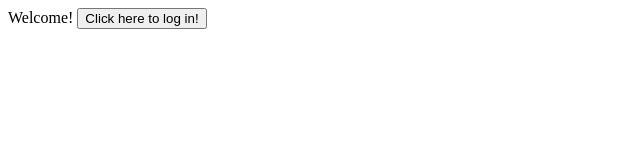
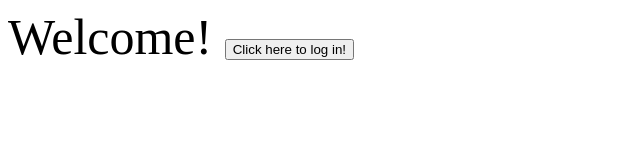
Before and after one commit to RoccoccoR/express-login-demo, a website: page index.html in a window 1280 px wide. Shown: the whole page, without its empty margins (0-640 px from the left). Drawn offline with Linux system fonts and the light colour scheme.

Commit message:
addingcss

```diff
--- a/index.html
+++ b/index.html
@@ -3,6 +3,7 @@
   <head>
     <meta charset="UTF-8" />
     <meta name="viewport" content="width=device-width, initial-scale=1.0" />
+    <link rel="stylesheet" type="text/css" href="/css/style.css" />
     <title>login Demo</title>
   </head>
   <body>
--- a/index.js
+++ b/index.js
@@ -8,6 +8,8 @@ app.listen(PORT, () => {
   console.log(`Listening on port ${PORT}`);
 });
 
+app.use(express.static("public"));
+
 app.get("/", (req, res) => {
   console.log("got a request for /");
   // res.send("Hi there, everyone!");
--- /dev/null
+++ b/public/css/style.css
@@ -0,0 +1,3 @@
+body {
+  font-size: 50px;
+}
```
